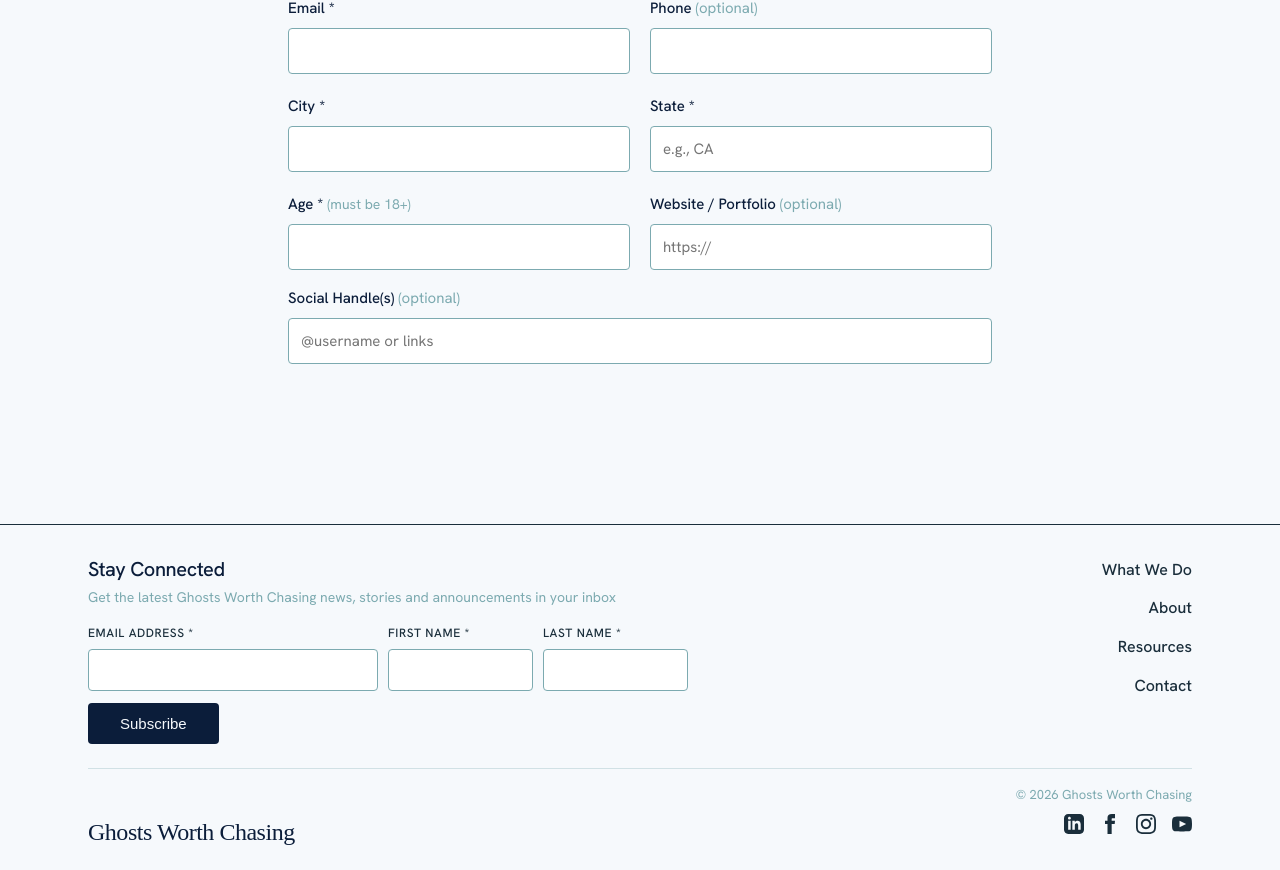
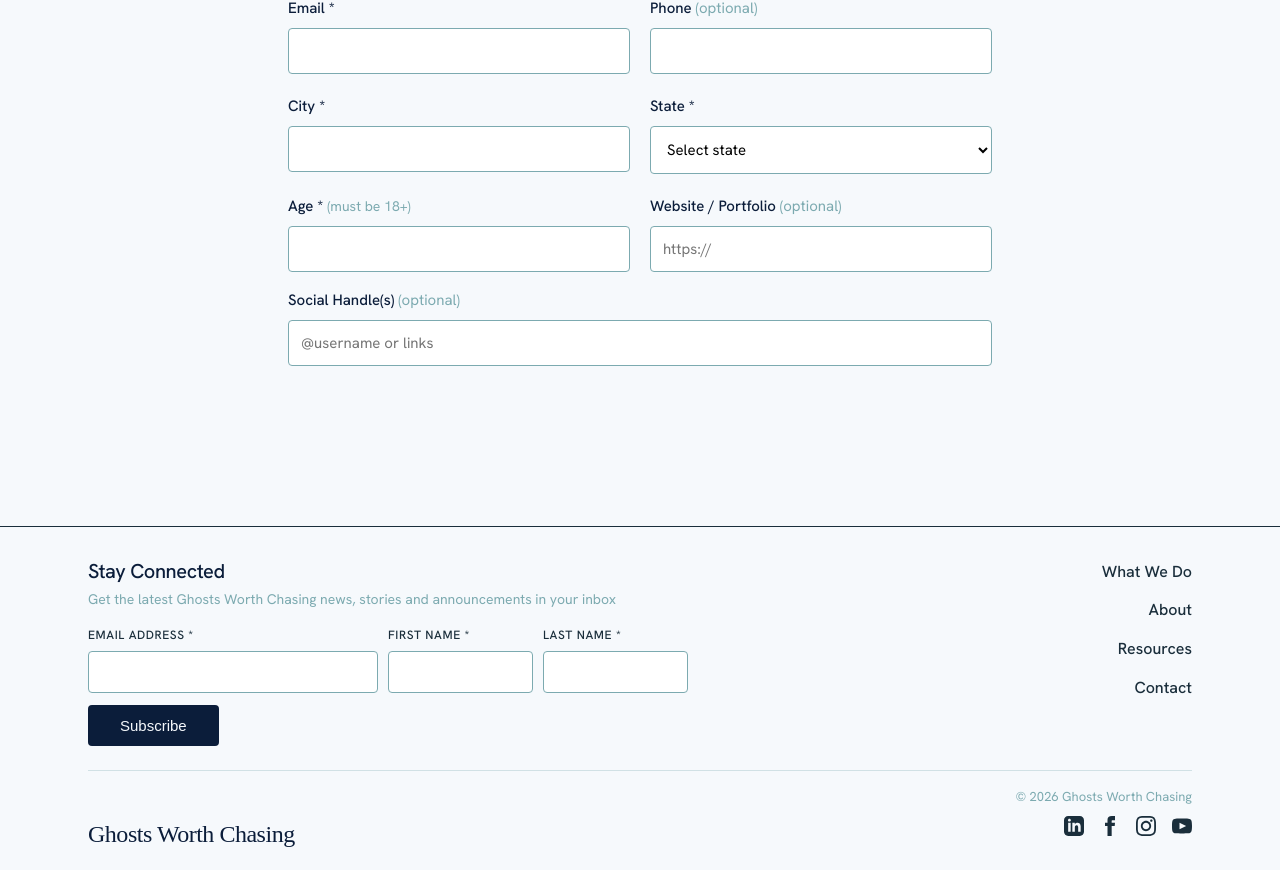
Before and after one commit to Roco41589/ghosts-worth-chasing-site, a Next.js app in the folder ghosts-redesign/: page /apply in a window 1280 px wide. Shown: the part 1000-1870 px from the top of the page. Built offline with nearby package versions, Linux system fonts and the light colour scheme.

Commit message:
Update page.tsx

```diff
--- a/ghosts-redesign/app/apply/page.tsx
+++ b/ghosts-redesign/app/apply/page.tsx
@@ -1,6 +1,7 @@
 'use client'
 
 import { useState } from 'react'
+import { US_STATES } from './constants'
 
 export default function ApplicationFormMultiStep() {
   const [currentStep, setCurrentStep] = useState(1)
@@ -610,13 +611,11 @@ export default function ApplicationFormMultiStep() {
                 }}>
                   State *
                 </label>
-                <input
-                  type="text"
+                <select
                   name="state"
                   value={formData.state}
                   onChange={handleChange}
                   required
-                  placeholder="e.g., CA"
                   style={{
                     width: '100%',
                     padding: '12px',
@@ -624,8 +623,16 @@ export default function ApplicationFormMultiStep() {
                     border: '1px solid var(--color-border)',
                     borderRadius: '4px',
                     fontFamily: 'var(--font-body)',
+                    background: 'white',
                   }}
-                />
+                >
+                  <option value="">Select state</option>
+                  {US_STATES.map(state => (
+                    <option key={state.value} value={state.value}>
+                      {state.label}
+                    </option>
+                  ))}
+                </select>
               </div>
 
               {/* Age */}
```
